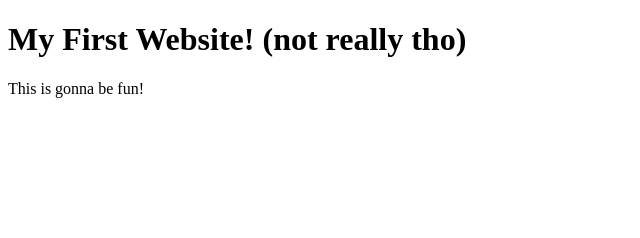
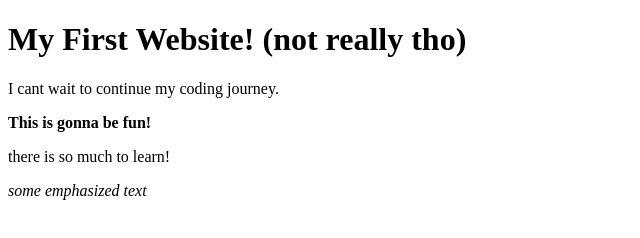
Before and after one commit to EliStephenson/TheBeginning, a plain HTML site: page index.html in a window 1280 px wide. Shown: the whole page, without its empty margins (0-640 px from the left). Drawn offline with Linux system fonts and the light colour scheme.

Commit message:
Add files via upload
using different html elements

```diff
--- a/index.html
+++ b/index.html
@@ -8,6 +8,9 @@
     </head>
     <body>
         <h1> My First Website! (not really tho)</h1>
-    This is gonna be fun!
+        <p>I cant wait to continue my coding journey.</p>
+        <p><strong>This is gonna be fun!</strong></p>
+        <p> there is so much to learn! </p><!-- I wonder if anyone else is ever going to see this-->
+        <p><em>some emphasized text</em> </p><!-- if you see this... HI (me from the past)-->
     </body>
 </html>
```
Lines whose indentation alone changed are shown as unchanged.
